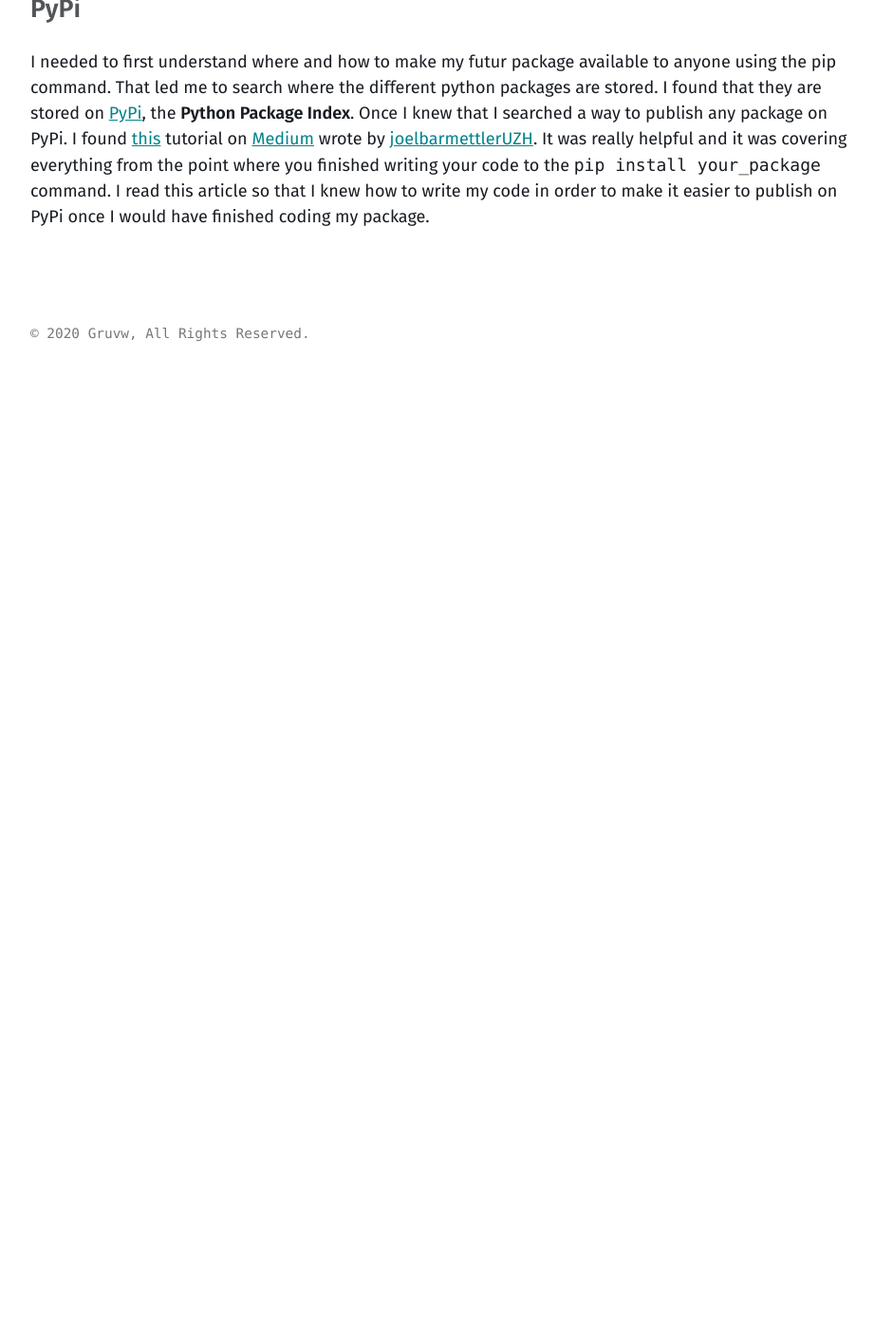
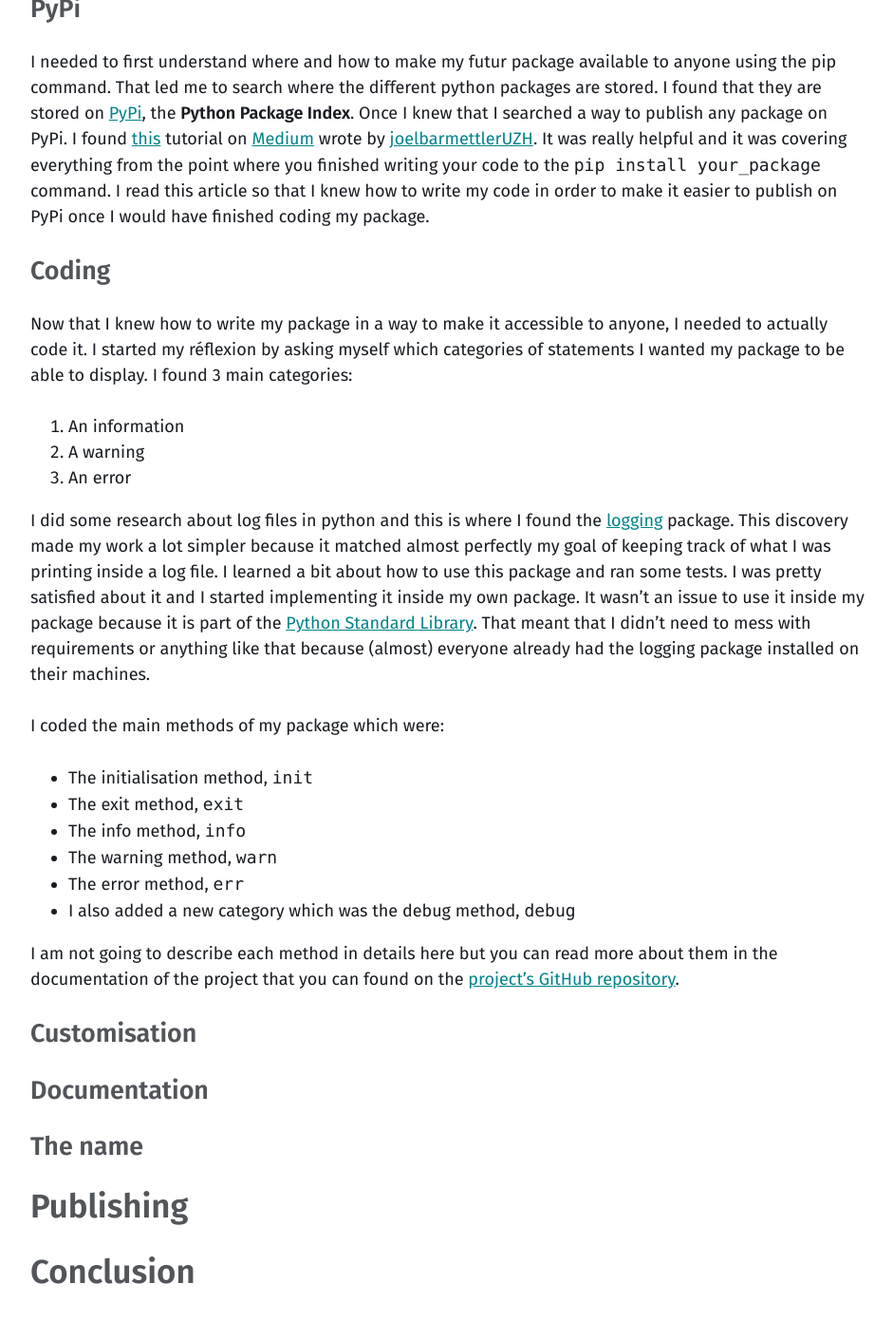
Before and after one commit to gruvw/portfolio, a Jekyll site: the page built from _posts/2020-04-10-creating-a-python-package.md, in a window 1280 px wide and 1400 px high, scrolled down 2355 px. Shown: the top 1391 px of the window at 95% size, without its empty margins (40-981 px from the left). Built offline with Jekyll 4.4.1, drawn with Linux system fonts in a browser that asks for light colours; before the commit the page ends 2745 px from its top, so only the background shows below that.

Commit message:
Continue writing

```diff
--- a/_posts/2020-04-10-creating-a-python-package.md
+++ b/_posts/2020-04-10-creating-a-python-package.md
@@ -58,3 +58,37 @@ I needed to first understand where and how to make my futur package available to
 Once I knew that I searched a way to publish any package on PyPi. I found [this](https://medium.com/@joel.barmettler/how-to-upload-your-python-package-to-pypi-65edc5fe9c56) tutorial on [Medium](https://medium.com/) wrote by [joelbarmettlerUZH](https://medium.com/@joel.barmettler).
 It was really helpful and it was covering everything from the point where you finished writing your code to the `pip install your_package` command.
 I read this article so that I knew how to write my code in order to make it easier to publish on PyPi once I would have finished coding my package.
+
+### Coding
+
+Now that I knew how to write my package in a way to make it accessible to anyone, I needed to actually code it.
+I started my réflexion by asking myself which categories of statements I wanted my package to be able to display. I found 3 main categories:
+
+1. An information
+2. A warning
+3. An error
+
+I did some research about log files in python and this is where I found the [logging](https://docs.python.org/3/library/logging.html) package. This discovery made my work a lot simpler because it matched almost perfectly my goal of keeping track of what I was printing inside a log file.
+I learned a bit about how to use this package and ran some tests. I was pretty satisfied about it and I started implementing it inside my own package.
+It wasn't an issue to use it inside my package because it is part of the [Python Standard Library](https://docs.python.org/3/library/index.html). That meant that I didn't need to mess with requirements or anything like that because (almost) everyone already had the logging package installed on their machines.
+
+I coded the main methods of my package which were:
+
+* The initialisation method, `init`
+* The exit method, `exit`
+* The info method, `info`
+* The warning method, `warn`
+* The error method, `err`
+* I also added a new category which was the debug method, `debug`
+
+I am not going to describe each method in details here but you can read more about them in the documentation of the project that you can found on the [project's GitHub repository](https://github.com/gruvw/printbetter).
+
+### Customisation
+
+### Documentation
+
+### The name
+
+## Publishing
+
+## Conclusion
```
